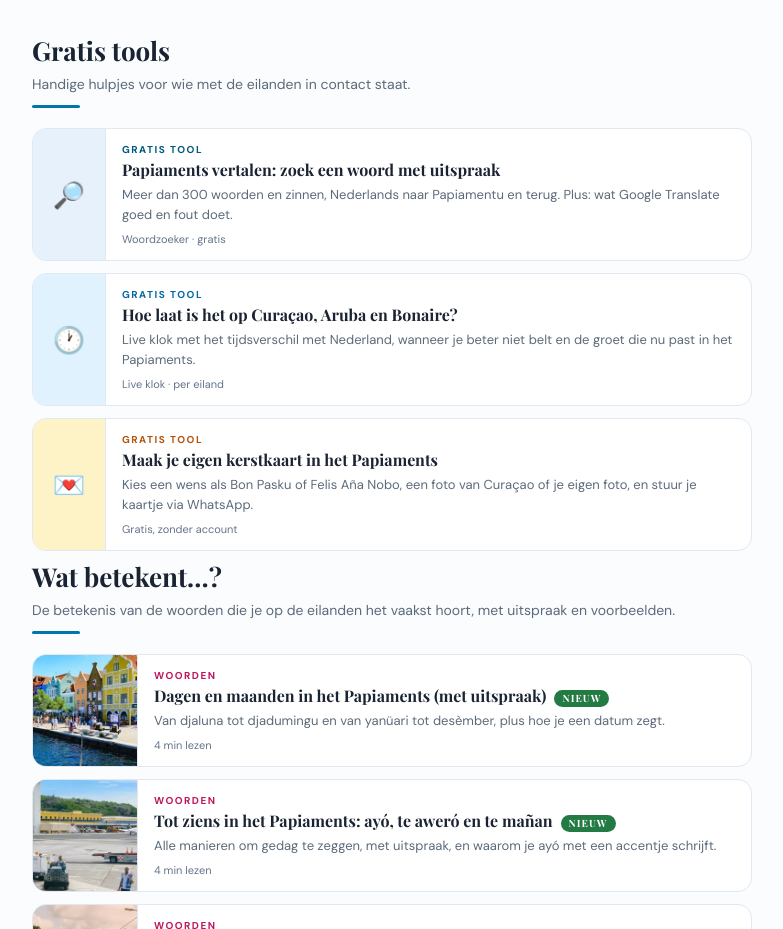
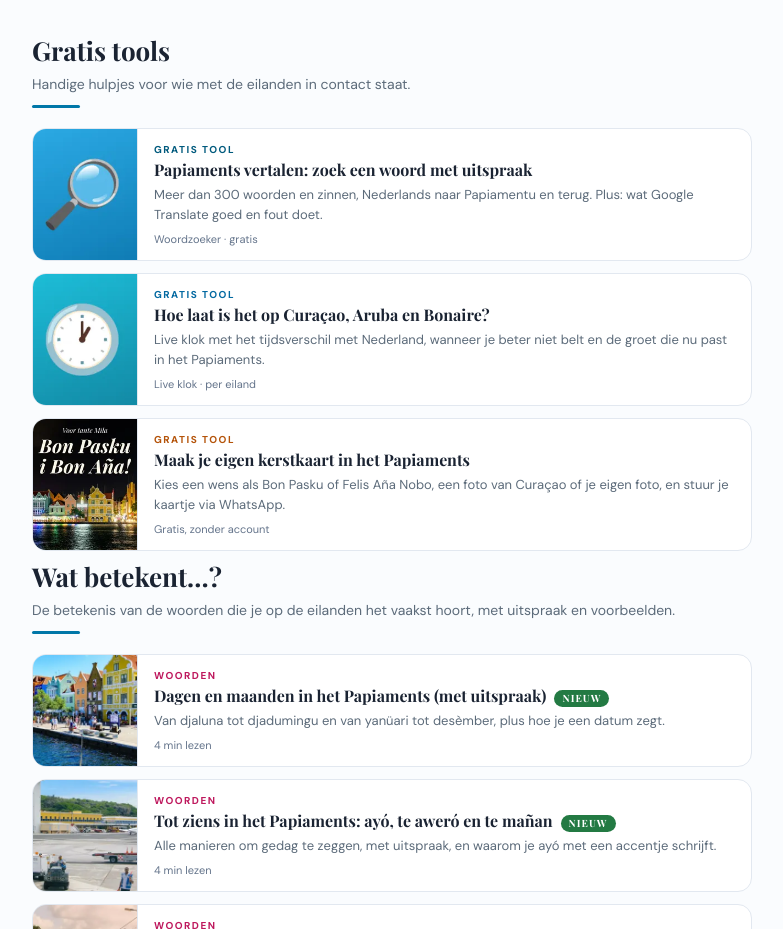
Before and after one commit to GoldMineY-hub/DushiPapiamentu, a plain HTML site: page blog/index.html in a window 1280 px wide. Shown: the part 1224-2153 px from the top of the page, without its empty margins (248-1031 px from the left). Drawn offline with nearby package versions, Linux system fonts and the light colour scheme; a web font is replaced by a local one.

Commit message:
Gratis tools: eigen deelplaatjes (vertalen, klok per eiland) en plaatjes in het blogoverzicht
Co-Authored-By: Claude Opus 5.5 <noreply@anthropic.com>
Claude-Session: https://claude.ai/code/session_01PcY7vYDDtwQ4j7n5Q5BWRA

```diff
--- a/blog/index.html
+++ b/blog/index.html
@@ -175,7 +175,7 @@ a{text-decoration:none;color:inherit}
 
     <div class="blog-list">
       <a href="/papiaments-vertalen" class="blog-row" data-date="2026-11-08">
-        <div class="blog-row-accent" style="background:#E6F1FB">🔎</div>
+        <div class="blog-row-accent blog-row-img"><img src="/images/foto/thumb/tool-vertalen.webp" width="120" height="120" alt="" loading="lazy" decoding="async"></div>
         <div class="blog-row-body">
           <div class="blog-row-cat" style="color:#005A7D">Gratis tool</div>
           <div class="blog-row-title">Papiaments vertalen: zoek een woord met uitspraak</div>
@@ -184,7 +184,7 @@ a{text-decoration:none;color:inherit}
         </div>
       </a>
       <a href="/hoe-laat-is-het-op-curacao" class="blog-row" data-date="2026-11-03">
-        <div class="blog-row-accent" style="background:#E0F2FE">🕐</div>
+        <div class="blog-row-accent blog-row-img"><img src="/images/foto/thumb/tool-klok.webp" width="120" height="120" alt="" loading="lazy" decoding="async"></div>
         <div class="blog-row-body">
           <div class="blog-row-cat" style="color:#0369A1">Gratis tool</div>
           <div class="blog-row-title">Hoe laat is het op Curaçao, Aruba en Bonaire?</div>
@@ -193,7 +193,7 @@ a{text-decoration:none;color:inherit}
         </div>
       </a>
       <a href="/wenskaart-bon-pasku" class="blog-row" data-date="2026-11-02">
-        <div class="blog-row-accent" style="background:#FEF3C7">💌</div>
+        <div class="blog-row-accent blog-row-img"><img src="/images/foto/thumb/tool-wenskaart.webp" width="120" height="120" alt="" loading="lazy" decoding="async"></div>
         <div class="blog-row-body">
           <div class="blog-row-cat" style="color:#B45309">Gratis tool</div>
           <div class="blog-row-title">Maak je eigen kerstkaart in het Papiaments</div>
```
Also changed, not shown: hoe-laat-is-het-op-aruba.html (+4 -1 lines), hoe-laat-is-het-op-bonaire.html (+4 -1 lines), hoe-laat-is-het-op-curacao.html (+4 -1 lines), papiaments-vertalen.html (+4 -1 lines), images/foto/thumb/tool-klok.webp (added), images/foto/thumb/tool-vertalen.webp (added), images/foto/thumb/tool-wenskaart.webp (added), images/tools/klok-aruba.jpg (added), images/tools/klok-bonaire.jpg (added), images/tools/klok-curacao.jpg (added), images/tools/vertalen.jpg (added).
